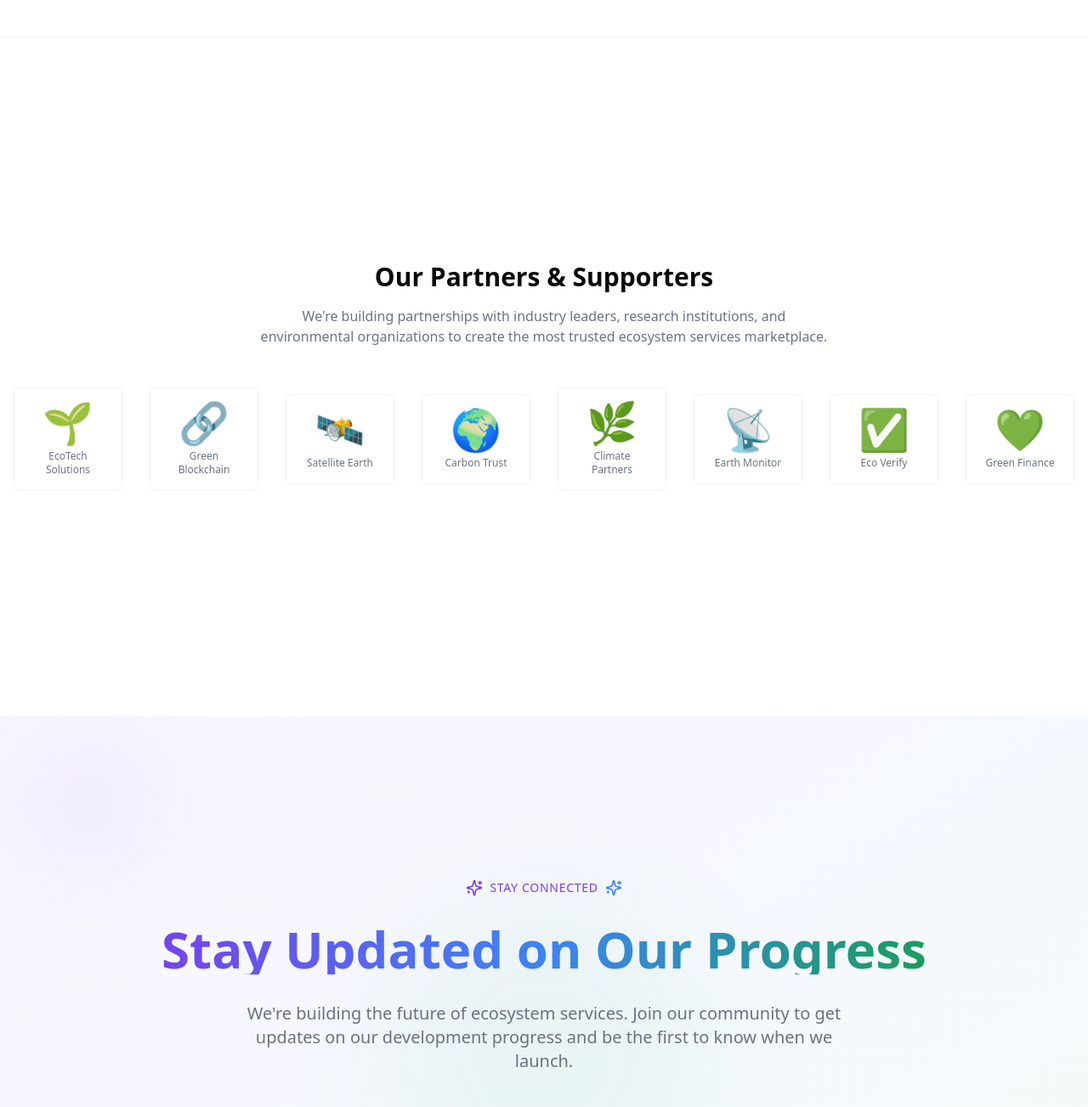
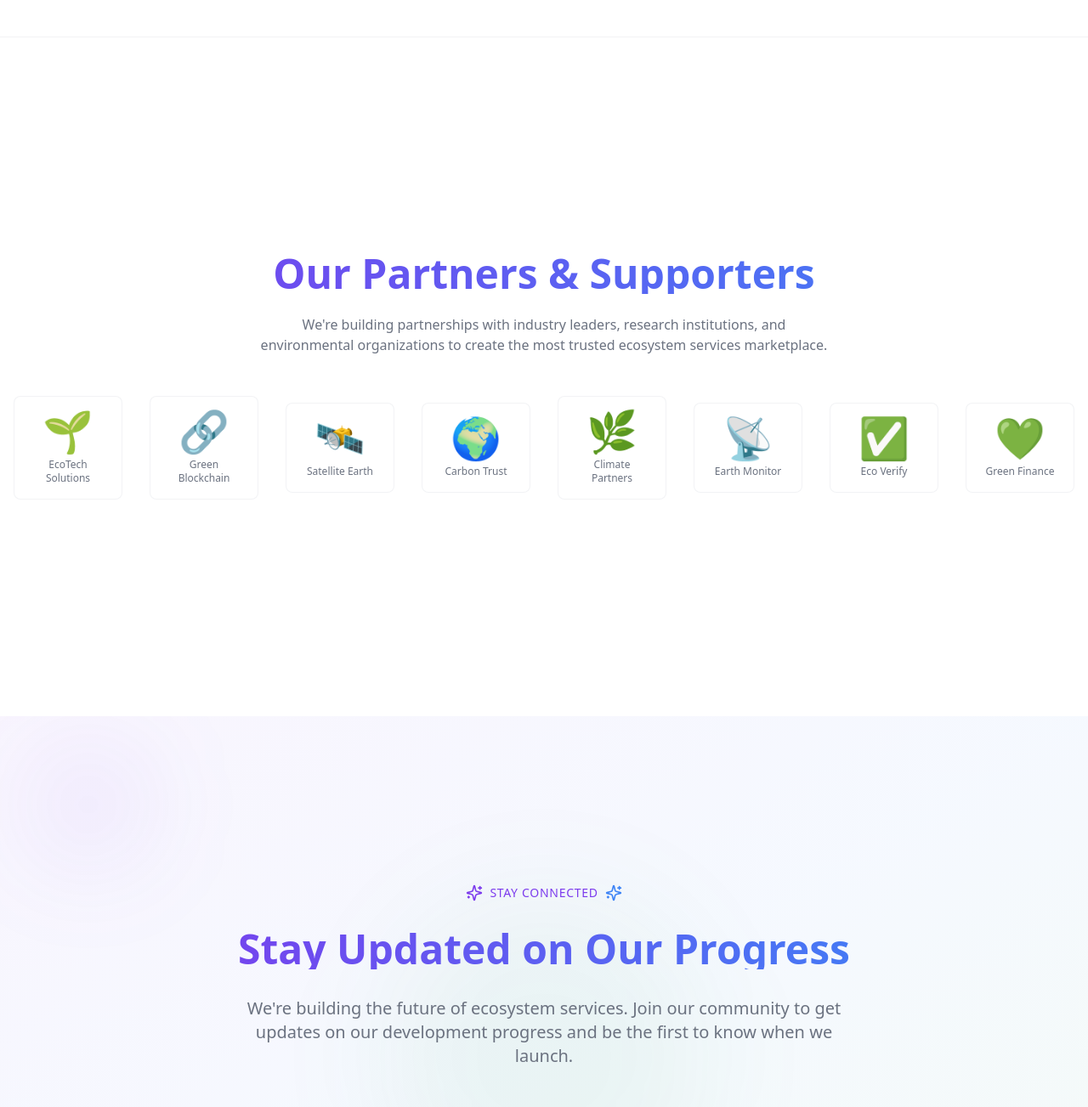
Before and after one commit to Konfi2023/eco-mint-land, a React (Vite) app: page / in a window 1280 px wide. Shown: the part 2836-4139 px from the top of the page at 85% size. Built offline with nearby package versions, Linux system fonts and the light colour scheme.

Commit message:
Update section headlines
Apply consistent styling to all section headlines, matching the design of the "Innovation" and "Benefits" sections.

```diff
--- a/src/components/CTA.tsx
+++ b/src/components/CTA.tsx
@@ -12,7 +12,7 @@ const CTA = () => {
             <Sparkles className="w-5 h-5 text-tech-blue flex-shrink-0" />
           </div>
 
-          <h2 className="text-3xl sm:text-4xl md:text-5xl lg:text-6xl font-bold mb-8 bg-gradient-to-r from-primary via-tech-blue to-success bg-clip-text text-transparent leading-tight px-4">
+          <h2 className="text-4xl md:text-5xl font-bold mb-8 bg-gradient-to-r from-primary to-tech-blue bg-clip-text text-transparent leading-tight px-4">
             Stay Updated on Our Progress
           </h2>
 
--- a/src/components/Partners.tsx
+++ b/src/components/Partners.tsx
@@ -15,7 +15,7 @@ const Partners = () => {
     <section id="partners" className="min-h-screen flex items-center py-16 border-t border-border/50">
       <div className="container mx-auto px-4">
         <div className="text-center mb-12">
-          <h2 className="text-2xl md:text-3xl font-bold mb-4">
+          <h2 className="text-4xl md:text-5xl font-bold mb-6 bg-gradient-to-r from-primary to-tech-blue bg-clip-text text-transparent">
             Our Partners & Supporters
           </h2>
           <p className="text-muted-foreground max-w-2xl mx-auto">
```
